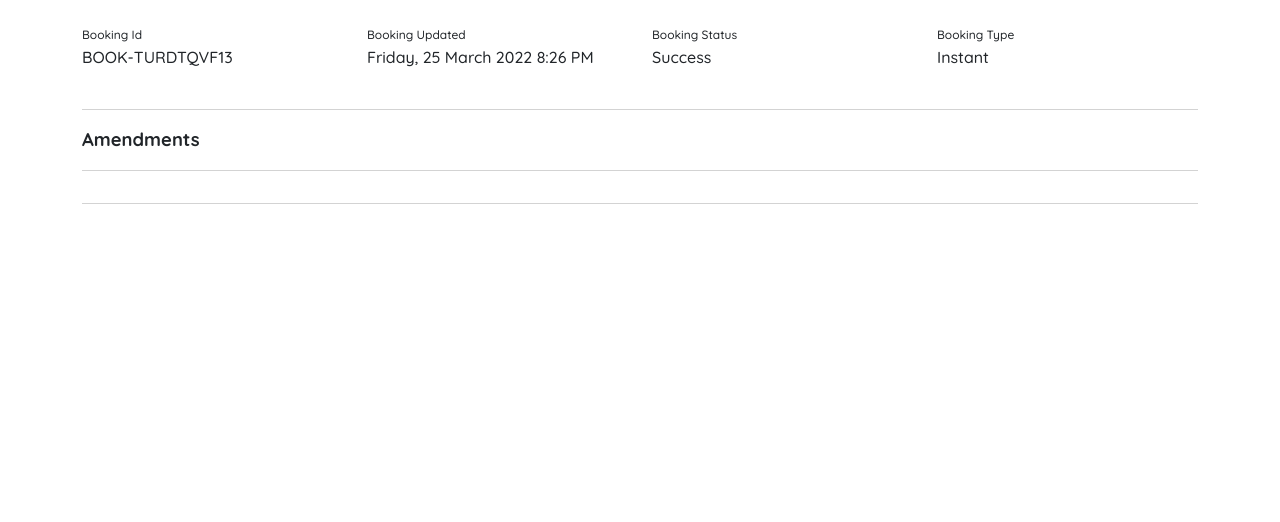
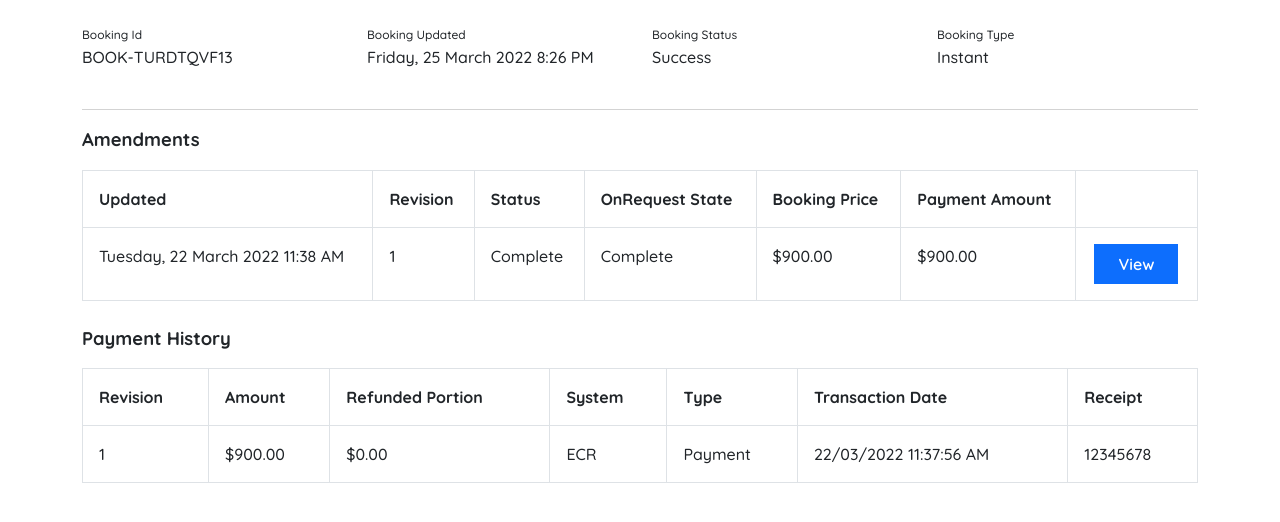
Before and after one commit to iceru/sa-trade, a plain HTML site: page booking-amandments.html in a window 1280 px wide. Shown: the part 304-826 px from the top of the page. Before the commit the page ends 800 px from the top, so only its background shows below. Drawn offline with nearby package versions, Linux system fonts and the light colour scheme; a script that the page names is missing.

Commit message:
amandments

```diff
--- a/booking-amandments.html
+++ b/booking-amandments.html
@@ -121,10 +121,69 @@
                         </div>
                     </div>
                     <div class="content-body">
-                        <div class="current-booking">
+                        <div class="amandments">
                             <div class="title">
                                 Amendments
                             </div>
+                            <table class="table table-bordered">
+                                <thead>
+                                    <tr>
+                                        <th>Updated</th>
+                                        <th>Revision</th>
+                                        <th>Status</th>
+                                        <th>OnRequest State</th>
+                                        <th> Booking Price</th>
+                                        <th>Payment Amount</th>
+                                        <th></th>
+                                    </tr>
+                                </thead>
+                                <tbody>
+                                    <tr>
+                                        <td scope="row">Tuesday, 22 March 2022 11:38 AM</td>
+                                        <td>1</td>
+                                        <td>Complete</td>
+                                        <td>Complete</td>
+                                        <td> $900.00</td>
+                                        <td> $900.00</td>
+                                        <td class="text-center">
+                                            <div class="button button-blue">
+                                                View
+                                            </div>
+                                        </td>
+                                    </tr>
+                                </tbody>
+                            </table>
+
+                        </div>
+                        <div class="amandments">
+                            <div class="title">
+                                Payment History
+                            </div>
+                            <table class="table table-bordered">
+                                <thead>
+                                    <tr>
+                                        <th>Revision</th>
+                                        <th>Amount</th>
+                                        <th>Refunded Portion</th>
+                                        <th>System</th>
+                                        <th>Type</th>
+                                        <th>Transaction Date</th>
+                                        <th>Receipt</th>
+                                    </tr>
+                                </thead>
+                                <tbody>
+                                    <tr>
+                                        <td scope="row">1</td>
+                                        <td>$900.00</td>
+                                        <td>$0.00</td>
+                                        <td>ECR</td>
+                                        <td>Payment</td>
+                                        <td>22/03/2022 11:37:56 AM</td>
+                                        <td>12345678</td>
+                                    </tr>
+                                </tbody>
+                            </table>
+
                         </div>
                     </div>
                 </div>
--- a/scss/_suppliers.scss
+++ b/scss/_suppliers.scss
@@ -70,4 +70,15 @@
       border-bottom: 1px solid lightgray;
     }
   }
+
+  .amandments {
+    margin-bottom: 1.5rem;
+    margin-top: 1rem;
+    .title {
+      font-size: 1.15rem;
+      margin-bottom: 0.5;
+      padding-bottom: 1rem;
+      font-weight: 700;
+    }
+  }
 }
```
Also changed, not shown: css/style.css, 1 other file.
